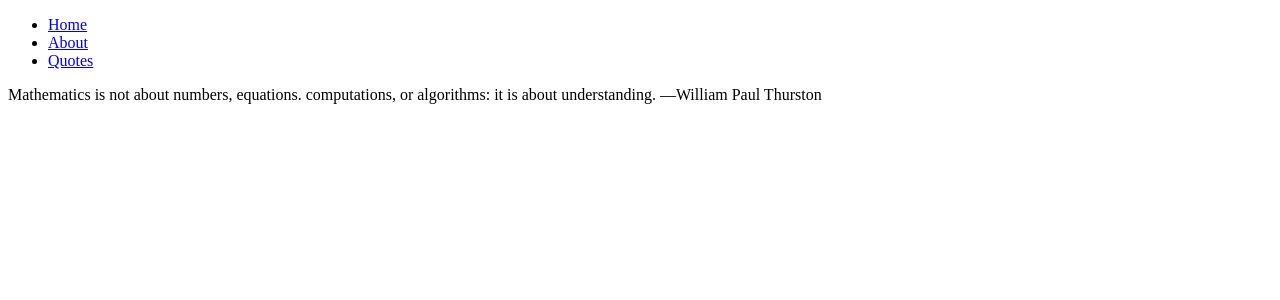
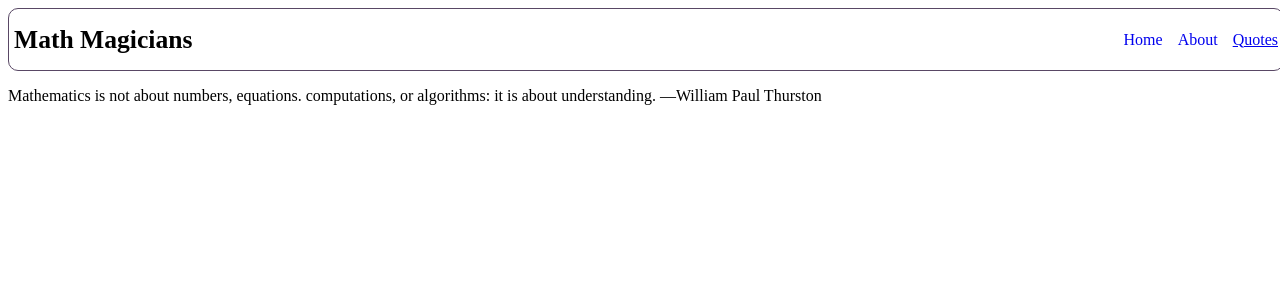
Before and after one commit to Hassaanjbaig-code/Math-Magicians-application, a React (Create React App) app: page /Quote in a window 1280 px wide. Shown: the top 300 px of the page. Built offline with nearby package versions, Linux system fonts and the light colour scheme.

Commit message:
Style to navbar and About page

```diff
--- /dev/null
+++ b/src/components/Navbar.css
@@ -0,0 +1,30 @@
+.nav-bar {
+  display: flex;
+  width: 100%;
+  align-items: center;
+  justify-content: space-between;
+  height: 51px;
+  border: 1px solid #594865;
+  border-radius: 10px;
+  padding: 5px;
+}
+
+.nav-bar h3 {
+  font-weight: bolder;
+  font-size: 1.6rem;
+}
+
+.nav-menu {
+  display: flex;
+  list-style: none;
+  gap: 15px;
+  text-decoration: none;
+}
+
+.nav-item {
+  text-decoration: none;
+}
+
+.active {
+  text-decoration: underline;
+}
--- a/src/components/Navbar.js
+++ b/src/components/Navbar.js
@@ -1,5 +1,6 @@
 import React from 'react';
 import { NavLink } from 'react-router-dom';
+import './Navbar.css';
 
 const Navbar = () => {
   const links = [
@@ -21,6 +22,7 @@ const Navbar = () => {
   ];
   return (
     <nav className="nav-bar">
+      <h3>Math Magicians</h3>
       <ul className="nav-menu">
         {links.map((link) => (
           <li key={link.id}>
--- /dev/null
+++ b/src/components/Pages/About.css
@@ -0,0 +1,12 @@
+@import url('https://fonts.googleapis.com/css2?family=Rowdies:wght@300;400;700&display=swap');
+
+.About-main {
+  width: 91%;
+}
+
+.About-main h3 {
+  font-family: 'Rowdies', cursive;
+  font-weight: 700;
+  font-size: 2rem;
+  font-style: oblique;
+}
--- a/src/components/Pages/About.js
+++ b/src/components/Pages/About.js
@@ -1,7 +1,8 @@
 import React from 'react';
+import './About.css';
 
 const About = () => (
-  <div>
+  <div className="About-main">
     <h3>Welcome to over page</h3>
     <p>
       Lorem ipsum dolor sit amet, consectetur adipisicing elit. Asperiores
```
